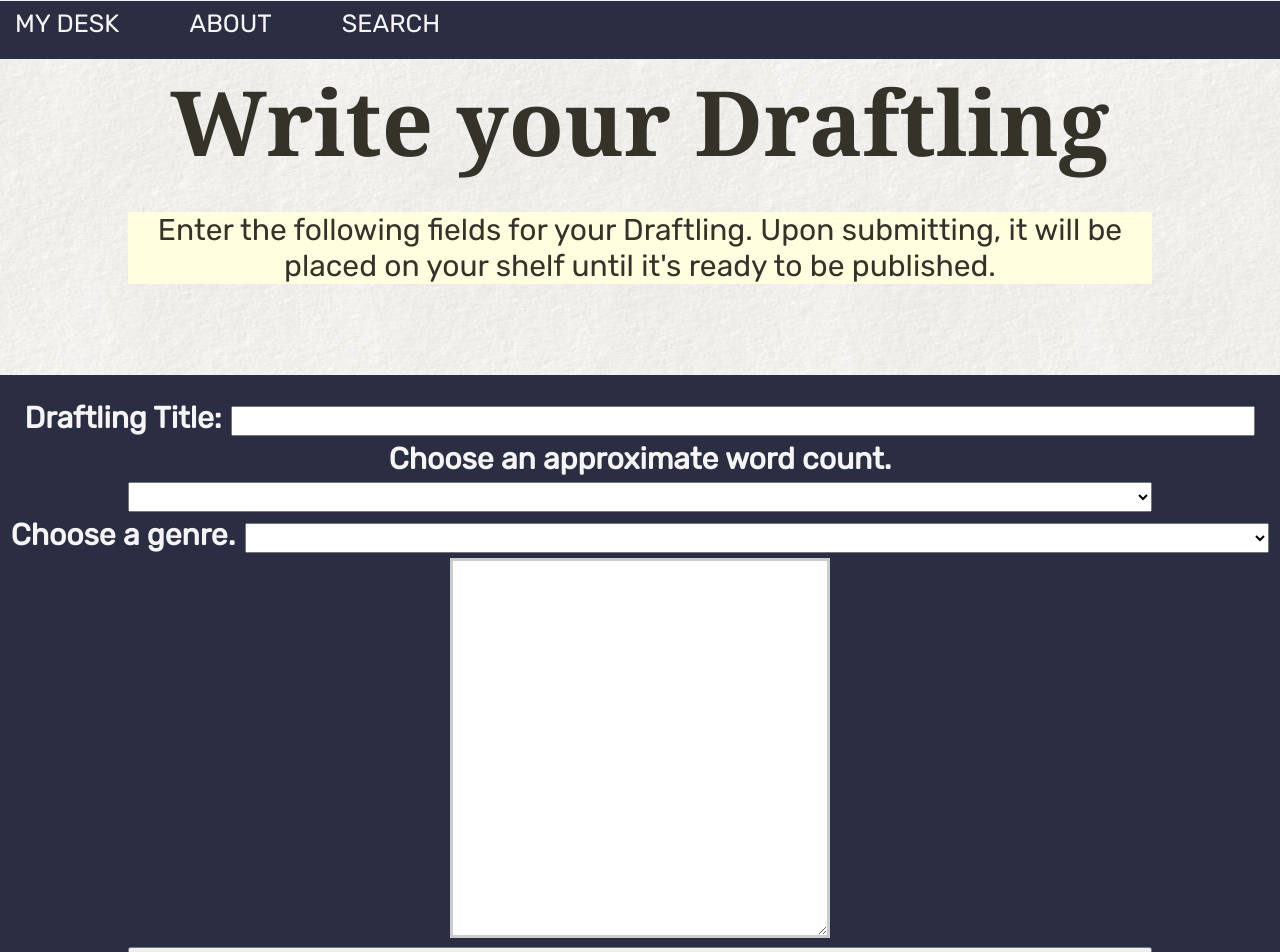
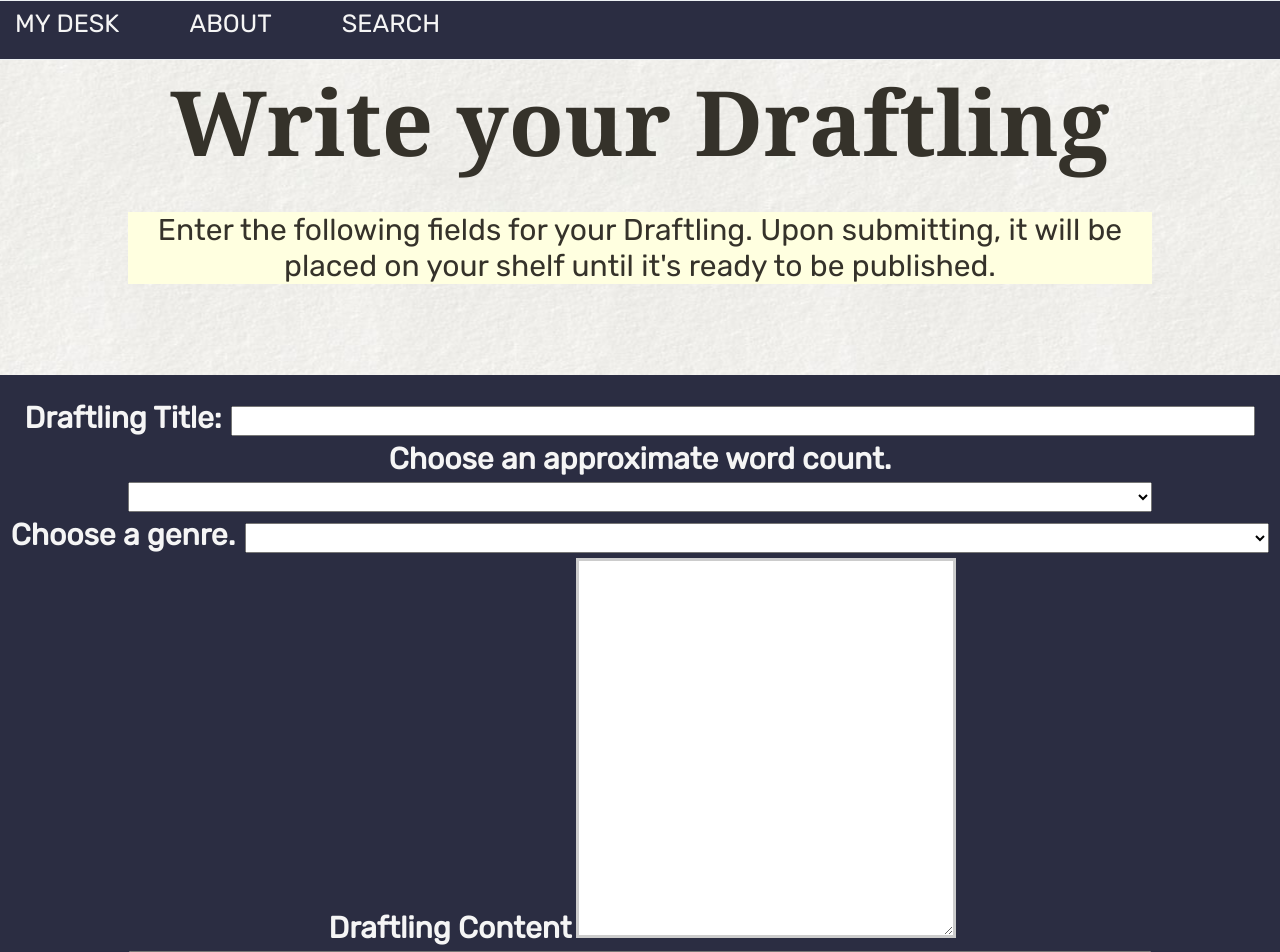
Before and after one commit to amrvitale/draftling-capstone, a React (Create React App) app: page /postdraftling in a window 1280 px wide. Shown: the top 952 px of the page. Built offline with nearby package versions, Linux system fonts and the light colour scheme; no server answers.

Commit message:
content label

```diff
--- a/src/edit/Edit.js
+++ b/src/edit/Edit.js
@@ -140,7 +140,8 @@ class Edit extends React.Component {
                         <option value="Western">Western</option>
                     </select>
                     <br/>
-                    <textarea value={this.state.content} style={styleTextArea} name="content" onChange={this.handleChange} required></textarea>
+                    <label className="postLabel" htmlFor="content">Draftling Content</label>
+                    <textarea value={this.state.content} style={styleTextArea} name="content" id="content" onChange={this.handleChange} required></textarea>
                     <br/>
                     <input type="submit" value="Submit Draft to My Dash"></input>
                 </form>
--- a/src/postDraftling/PostDraftling.js
+++ b/src/postDraftling/PostDraftling.js
@@ -119,7 +119,8 @@ class PostDraftling extends React.Component {
                         <option value="Western">Western</option>
                     </select>
                     <br/>
-                    <textarea style={styleTextArea} name="content" onChange={this.handleChange} required></textarea>
+                    <label className="postLabel" htmlFor="content">Draftling Content</label>
+                    <textarea style={styleTextArea} name="content" id="content" onChange={this.handleChange} required></textarea>
                     <br/>
                     <input type="submit" className="submitBtn" value="Submit"></input>
                 </form>
```
